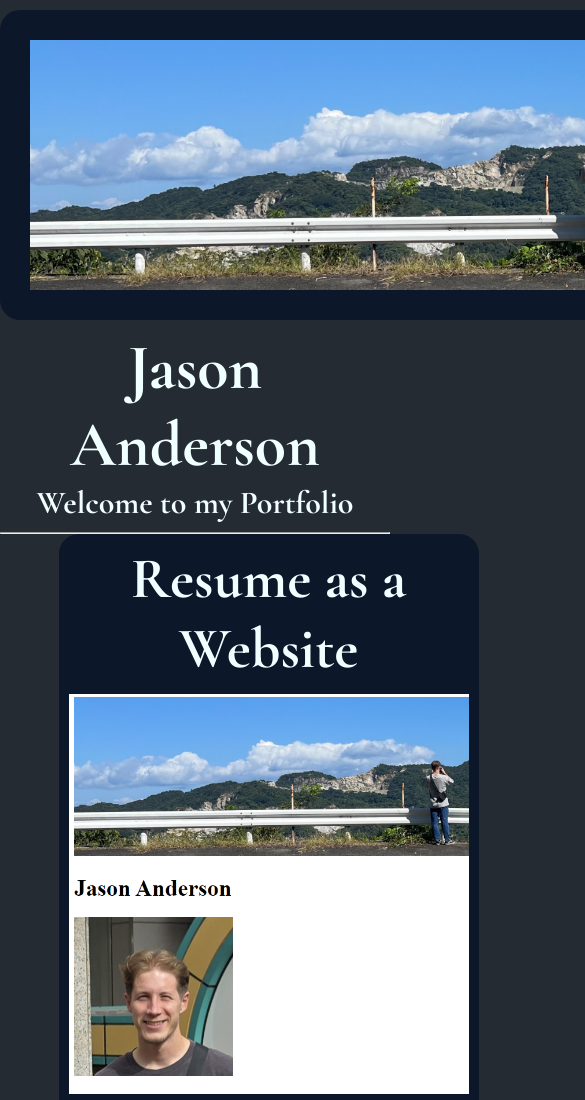
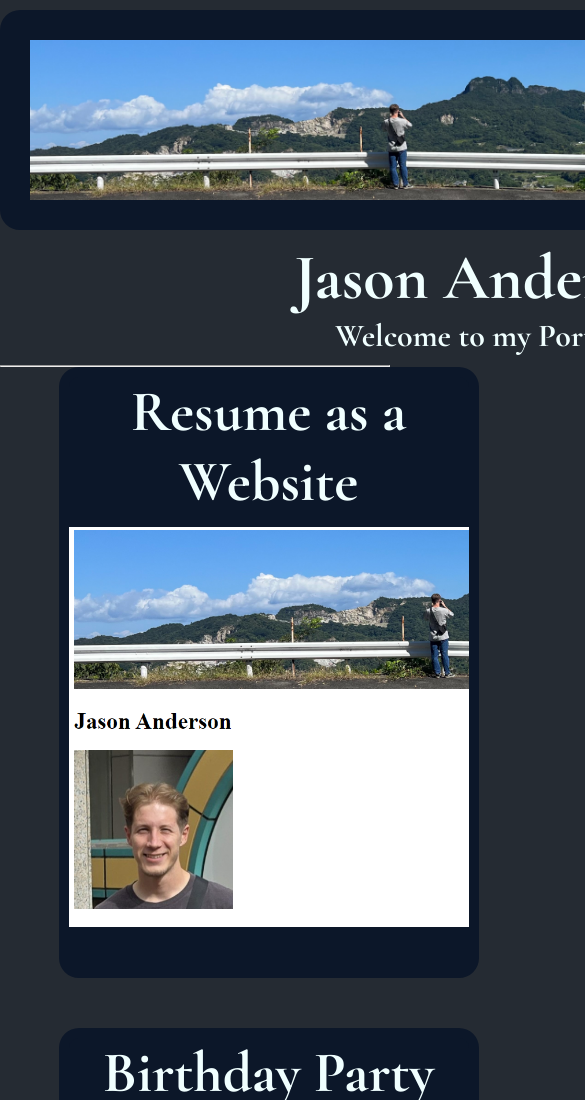
Before and after one commit to Janderman1041/JasonAndersonPortfolio, a plain HTML site: page index.html in a window 390 px wide. Shown: the top 1100 px of the page, 585 px wide, since content can reach past the window. Drawn offline with nearby package versions, Linux system fonts and the light colour scheme.

Commit message:
Add files via upload

```diff
--- a/style.css
+++ b/style.css
@@ -51,8 +51,15 @@ html{
     height: 400px;
 }
 @media(max-width:1100px){
+    .headersection{
+    display: grid;
+    grid-template-columns: 1fr;
+    }
     .container1{
         grid-template-columns: 1fr;
     }
+    .bannerimg{
+        height: 160px;
+    }
 
 }
```
